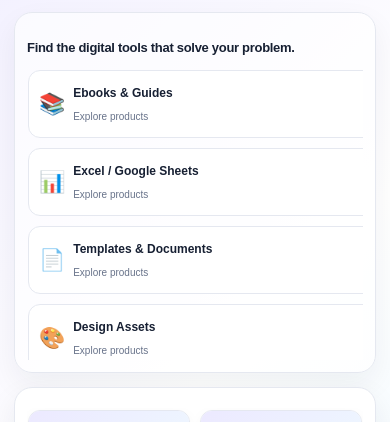
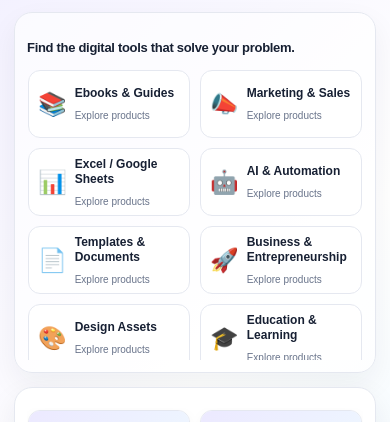
Before and after one commit to agnengineeringselectricals-crypto/diginanba, a Next.js app: page / in a window 390 px wide. Shown: the part 178-600 px from the top of the page. Built offline with nearby package versions, Linux system fonts and the light colour scheme; no server answers; the database is empty.

Commit message:
Fix category panel to show eight compact tiles before scrolling

```diff
--- a/app/globals.css
+++ b/app/globals.css
@@ -570,3 +570,46 @@
  .ref-featured-footer{flex-direction:column!important;align-items:stretch!important;gap:6px!important}
  .ref-add-cart{width:100%!important}
 }
+
+
+/* Fix category viewport: exactly four compact tiles per row (eight visible), remaining tiles scroll horizontally. */
+.ref-category-scroll{
+  container-type:inline-size!important;
+  width:100%!important;
+  max-width:100%!important;
+  overflow-x:auto!important;
+  overflow-y:hidden!important;
+}
+.ref-categories{
+  grid-auto-flow:column!important;
+  grid-template-columns:none!important;
+  grid-template-rows:repeat(2, minmax(72px, auto))!important;
+  grid-auto-columns:calc((100cqw - 36px)/4)!important;
+  grid-auto-rows:auto!important;
+  width:max-content!important;
+  min-width:100%!important;
+  max-width:none!important;
+  gap:12px!important;
+}
+.ref-category{
+  width:100%!important;
+  min-width:0!important;
+  max-width:100%!important;
+  padding:12px!important;
+  gap:8px!important;
+  overflow:hidden!important;
+}
+.ref-category-copy{min-width:0!important;flex:1 1 auto!important}
+.ref-category-icon{font-size:23px!important}
+.ref-category strong{font-size:12px!important;line-height:1.25!important;overflow-wrap:anywhere!important}
+.ref-category small{font-size:10px!important;line-height:1.2!important}
+@media(max-width:560px){
+  .ref-category-scroll{height:292px!important;max-height:292px!important}
+  .ref-categories{
+    grid-template-rows:repeat(4,68px)!important;
+    grid-auto-columns:calc((100cqw - 10px)/2)!important;
+    grid-auto-rows:68px!important;
+    gap:10px!important;
+  }
+  .ref-category{height:68px!important;min-height:68px!important;padding:9px!important}
+}
```
